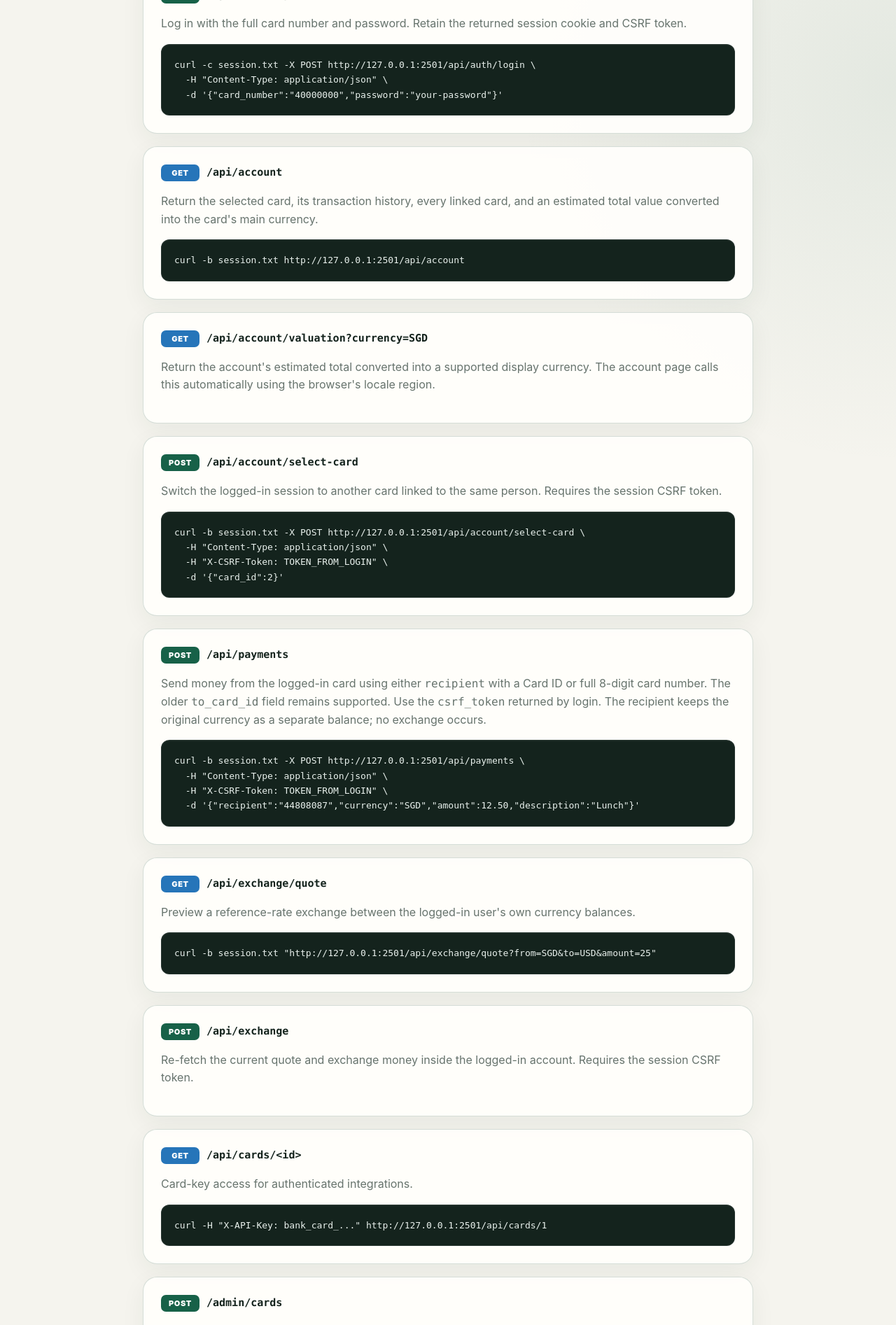
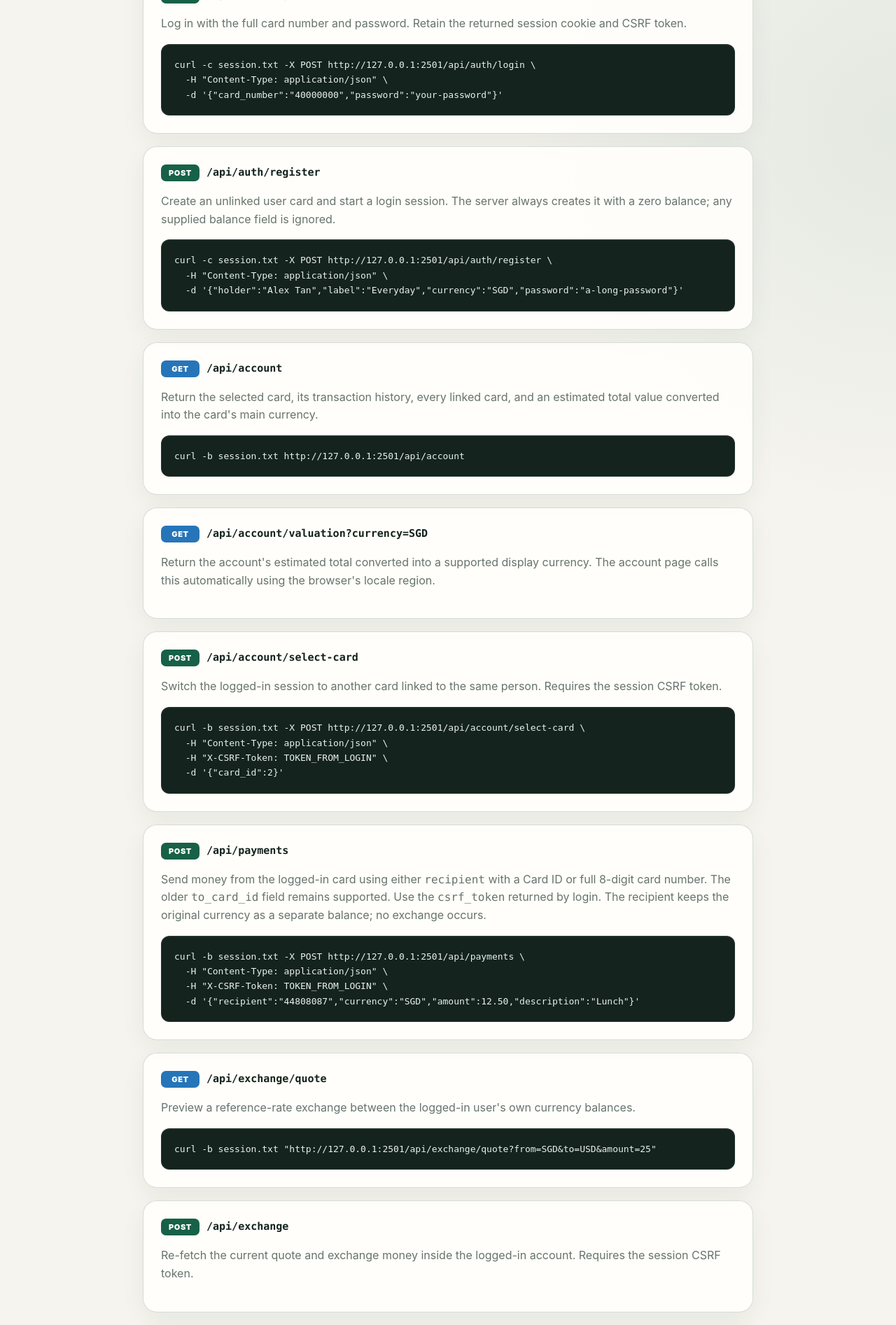
Before and after one commit to zimoliu-vt/bank-system, a Flask app: page /api in a window 1280 px wide. Shown: the part 466-2359 px from the top of the page at 70% size. Run offline with Flask 3, Linux system fonts and the light colour scheme.

Commit message:
Add zero-balance self-service card registration

```diff
--- a/app.py
+++ b/app.py
@@ -118,6 +118,28 @@ def login():
     return redirect(url_for("account"))
 
 
+@app.route("/register", methods=["GET", "POST"])
+def register():
+    if request.method == "GET":
+        if session.get("card_id"):
+            return redirect(url_for("account"))
+        return render_template("register.html", error=None, values={})
+    values = request.form
+    password = values.get("password", "")
+    if not hmac.compare_digest(password, values.get("confirm_password", "")):
+        return render_template("register.html", error="Passwords do not match", values=values), 400
+    try:
+        card, _unused_api_key = create_card(values.get("holder"), values.get("label"), 0, values.get("currency", "SGD"),
+                                             password=password, created_by="user")
+    except BankError as error:
+        return render_template("register.html", error=str(error), values=values), error.status_code
+    session.clear()
+    session["card_id"] = card["id"]
+    session["csrf_token"] = secrets.token_urlsafe(24)
+    session.permanent = False
+    return redirect(url_for("account"))
+
+
 @app.post("/logout")
 def logout():
     session.clear()
@@ -193,6 +215,7 @@ def api_documentation_json():
             {"method": "GET", "path": "/api/cards/<id>", "auth": "card API key"},
             {"method": "POST", "path": "/api/cards/<id>/transactions", "auth": "card API key"},
             {"method": "POST", "path": "/api/auth/login", "auth": "card number and password"},
+            {"method": "POST", "path": "/api/auth/register", "auth": "none", "description": "Creates a new unlinked card with a server-enforced zero balance and starts a user session"},
             {"method": "GET", "path": "/api/account", "auth": "user session", "description": "Returns the selected card, linked cards, and an estimated total value in the main currency"},
             {"method": "GET", "path": "/api/account/valuation?currency=SGD", "auth": "user session", "description": "Returns the account total converted into a supported display currency"},
             {"method": "POST", "path": "/api/account/select-card", "auth": "user session and CSRF token"},
@@ -239,6 +262,18 @@ def api_login():
     session["card_id"] = card["id"]
     session["csrf_token"] = secrets.token_urlsafe(24)
     return jsonify({"status": "success", "card": card, "linked_cards": get_linked_cards(card["id"]), "csrf_token": session["csrf_token"]})
+
+
+@app.post("/api/auth/register")
+def api_register():
+    data = json_body()
+    card, _unused_api_key = create_card(data.get("holder"), data.get("label"), 0, data.get("currency", "SGD"),
+                                        password=data.get("password"), created_by="user")
+    session.clear()
+    session["card_id"] = card["id"]
+    session["csrf_token"] = secrets.token_urlsafe(24)
+    return jsonify({"status": "success", "card": card, "csrf_token": session["csrf_token"],
+                    "message": "Card created with a zero balance"}), 201
 
 
 @app.get("/api/account")
--- a/static/style.css
+++ b/static/style.css
@@ -99,6 +99,8 @@ dialog code { display:block; overflow-wrap:anywhere; margin:18px 0; padding:16px
 .auth-card::after { content:""; position:absolute; inset:0 0 auto; height:5px; border-radius:20px 20px 0 0; background:linear-gradient(90deg,var(--gold),var(--green)); }
 .auth-card h1 { margin:13px 0 9px; font-size:44px; letter-spacing:-.045em; }
 .auth-card>p { margin-bottom:28px; color:var(--muted); line-height:1.55; }
+.auth-card .auth-switch { margin:20px 0 0; color:var(--muted); font-size:14px; text-align:center; }
+.auth-switch a { color:var(--green); font-weight:800; }
 .full { width:100%; }
 .account-page { max-width:940px; }
 .account-heading { display:flex; align-items:end; justify-content:space-between; gap:20px; margin-bottom:26px; }
--- a/templates/api.html
+++ b/templates/api.html
@@ -5,6 +5,9 @@
 <section class="endpoint"><span class="method post">POST</span><code>/api/auth/login</code><p>Log in with the full card number and password. Retain the returned session cookie and CSRF token.</p><pre>curl -c session.txt -X POST http://127.0.0.1:2501/api/auth/login \
   -H "Content-Type: application/json" \
   -d '{"card_number":"40000000","password":"your-password"}'</pre></section>
+<section class="endpoint"><span class="method post">POST</span><code>/api/auth/register</code><p>Create an unlinked user card and start a login session. The server always creates it with a zero balance; any supplied balance field is ignored.</p><pre>curl -c session.txt -X POST http://127.0.0.1:2501/api/auth/register \
+  -H "Content-Type: application/json" \
+  -d '{"holder":"Alex Tan","label":"Everyday","currency":"SGD","password":"a-long-password"}'</pre></section>
 <section class="endpoint"><span class="method get">GET</span><code>/api/account</code><p>Return the selected card, its transaction history, every linked card, and an estimated total value converted into the card's main currency.</p><pre>curl -b session.txt http://127.0.0.1:2501/api/account</pre></section>
 <section class="endpoint"><span class="method get">GET</span><code>/api/account/valuation?currency=SGD</code><p>Return the account's estimated total converted into a supported display currency. The account page calls this automatically using the browser's locale region.</p></section>
 <section class="endpoint"><span class="method post">POST</span><code>/api/account/select-card</code><p>Switch the logged-in session to another card linked to the same person. Requires the session CSRF token.</p><pre>curl -b session.txt -X POST http://127.0.0.1:2501/api/account/select-card \
--- a/templates/index.html
+++ b/templates/index.html
@@ -1,5 +1,5 @@
 <!doctype html>
 <html lang="en"><head><meta charset="utf-8"><meta name="viewport" content="width=device-width,initial-scale=1"><title>Bank System</title><link rel="stylesheet" href="{{ url_for('static', filename='style.css') }}"></head>
 <body><header class="nav"><a class="brand" href="/"><span class="icon">◆</span> Bank System</a><nav><a href="/login"><span class="icon">◉</span> Login</a><a href="/management"><span class="icon">▦</span> Management</a><a href="/api"><span class="icon">⌘</span> API</a></nav></header>
-<main class="hero-shell"><section class="hero"><span class="eyebrow">LOCAL DEMO BANK</span><h1>Simple banking with keys that stay private.</h1><p>Log in with your card number and password to see your balance, review spending, and make protected payments.</p><div class="actions"><a class="button primary" href="/login"><span class="action-icon">→</span> Log in</a><a class="button" href="/management"><span class="action-icon">▦</span> Manage cards</a></div></section>
+<main class="hero-shell"><section class="hero"><span class="eyebrow">LOCAL DEMO BANK</span><h1>Simple banking with keys that stay private.</h1><p>Log in with your card number and password to see your balance, review spending, and make protected payments.</p><div class="actions"><a class="button primary" href="/login"><span class="action-icon">→</span> Log in</a><a class="button" href="/register"><span class="action-icon">＋</span> Create a card</a><a class="button" href="/management"><span class="action-icon">▦</span> Manage cards</a></div></section>
 <section class="security-grid"><article><strong>One key per card</strong><span>Compromising one key does not expose every card.</span></article><article><strong>Shown only once</strong><span>Save new keys when they are created or replaced.</span></article><article><strong>Hashed at rest</strong><span>Raw card keys are never written to the database.</span></article></section></main></body></html>
--- a/templates/login.html
+++ b/templates/login.html
@@ -1,4 +1,4 @@
 <!doctype html>
 <html lang="en"><head><meta charset="utf-8"><meta name="viewport" content="width=device-width,initial-scale=1"><title>Login · Bank System</title><link rel="stylesheet" href="{{ url_for('static', filename='style.css') }}"></head>
 <body><header class="nav"><a class="brand" href="/"><span class="icon">◆</span> Bank System</a><nav><a class="active" href="/login"><span class="icon">◉</span> Login</a><a href="/management"><span class="icon">▦</span> Management</a><a href="/api"><span class="icon">⌘</span> API</a></nav></header>
-<main class="auth-page"><form method="post" class="panel auth-card"><span class="eyebrow">CARDHOLDER LOGIN</span><h1>Welcome back</h1><p>Enter your 8-digit card number and password to view your account.</p>{% if error %}<div class="notice error">{{ error }}</div>{% endif %}<label>Card number<input name="card_number" inputmode="numeric" autocomplete="cc-number" minlength="8" maxlength="9" required placeholder="4000 0000"></label><label>Password<input name="password" type="password" autocomplete="current-password" required></label><button class="button primary full" type="submit"><span class="action-icon">→</span> Log in</button></form></main></body></html>
+<main class="auth-page"><form method="post" class="panel auth-card"><span class="eyebrow">CARDHOLDER LOGIN</span><h1>Welcome back</h1><p>Enter your 8-digit card number and password to view your account.</p>{% if error %}<div class="notice error">{{ error }}</div>{% endif %}<label>Card number<input name="card_number" inputmode="numeric" autocomplete="cc-number" minlength="8" maxlength="9" required placeholder="4000 0000"></label><label>Password<input name="password" type="password" autocomplete="current-password" required></label><button class="button primary full" type="submit"><span class="action-icon">→</span> Log in</button><p class="auth-switch">No card yet? <a href="/register">Create your own card</a> with a zero balance.</p></form></main></body></html>
--- /dev/null
+++ b/templates/register.html
@@ -0,0 +1,4 @@
+<!doctype html>
+<html lang="en"><head><meta charset="utf-8"><meta name="viewport" content="width=device-width,initial-scale=1"><title>Create a card · Bank System</title><link rel="stylesheet" href="{{ url_for('static', filename='style.css') }}"></head>
+<body><header class="nav"><a class="brand" href="/"><span class="icon">◆</span> Bank System</a><nav><a href="/login"><span class="icon">◉</span> Login</a><a class="active" href="/register"><span class="icon">＋</span> Create card</a><a href="/api"><span class="icon">⌘</span> API</a></nav></header>
+<main class="auth-page"><form method="post" class="panel auth-card"><span class="eyebrow">NEW CARD</span><h1>Create your card</h1><p>Your card starts at exactly zero and can receive money after it is created.</p>{% if error %}<div class="notice error">{{ error }}</div>{% endif %}<label>Cardholder name<input name="holder" required maxlength="100" autocomplete="name" value="{{ values.get('holder','') }}" placeholder="Alex Tan"></label><label>Card label<input name="label" maxlength="80" value="{{ values.get('label','') }}" placeholder="Everyday card"></label><label>Currency<select name="currency" id="new-card-currency">{% for currency in ['SGD','USD','EUR','GBP','CNY'] %}<option{% if values.get('currency') == currency %} selected{% endif %}>{{ currency }}</option>{% endfor %}</select><small id="detected-currency"></small></label><label>Password<input name="password" type="password" minlength="10" maxlength="200" autocomplete="new-password" required><small>Use at least 10 characters.</small></label><label>Confirm password<input name="confirm_password" type="password" minlength="10" maxlength="200" autocomplete="new-password" required></label><button class="button primary full" type="submit"><span class="action-icon">＋</span> Create zero-balance card</button><p class="auth-switch">Already have a card? <a href="/login">Log in</a>.</p></form></main><script src="{{ url_for('static', filename='region-currency.js') }}"></script></body></html>
```
Also changed, not shown: bank.py (+16 -8 lines), README.md.
